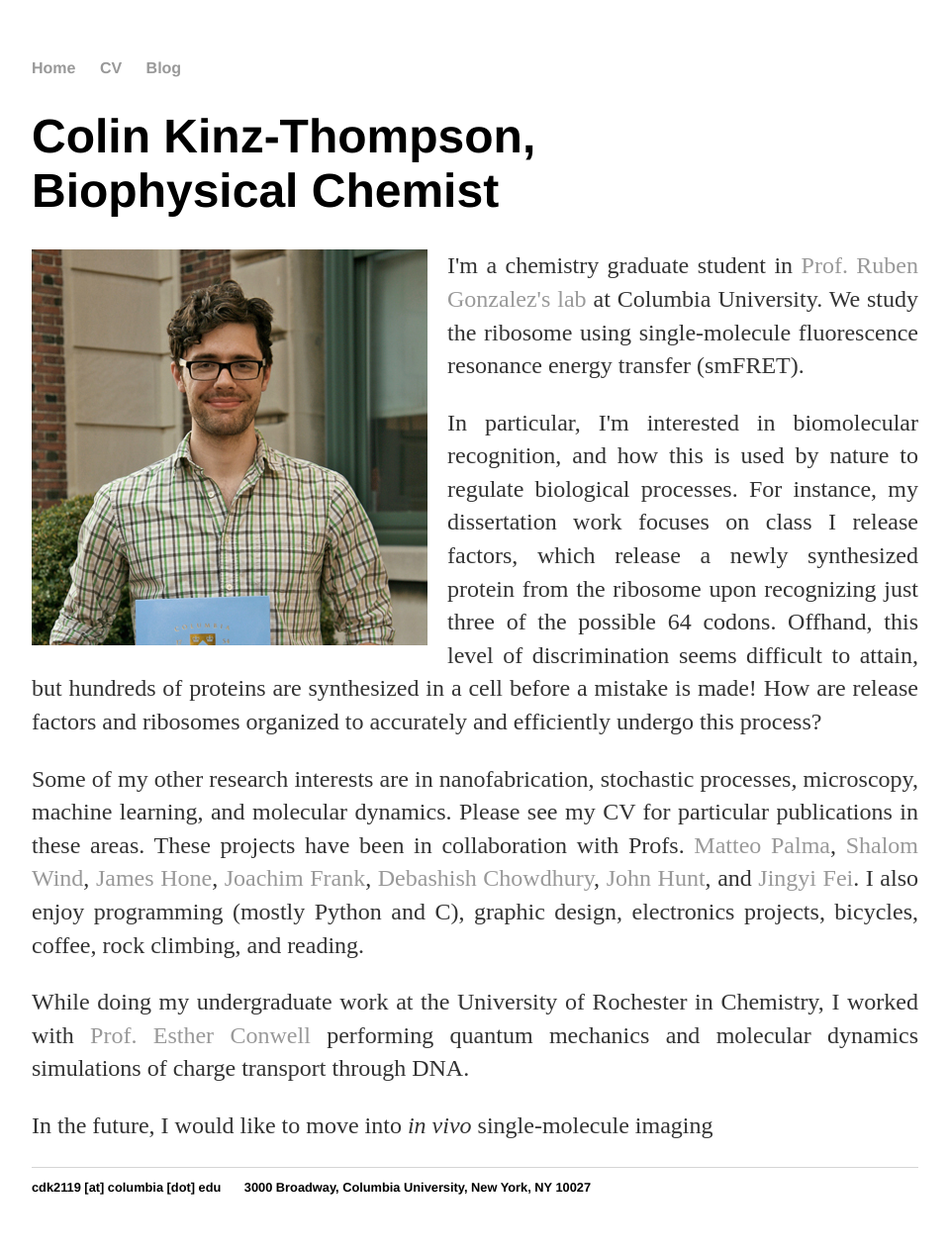
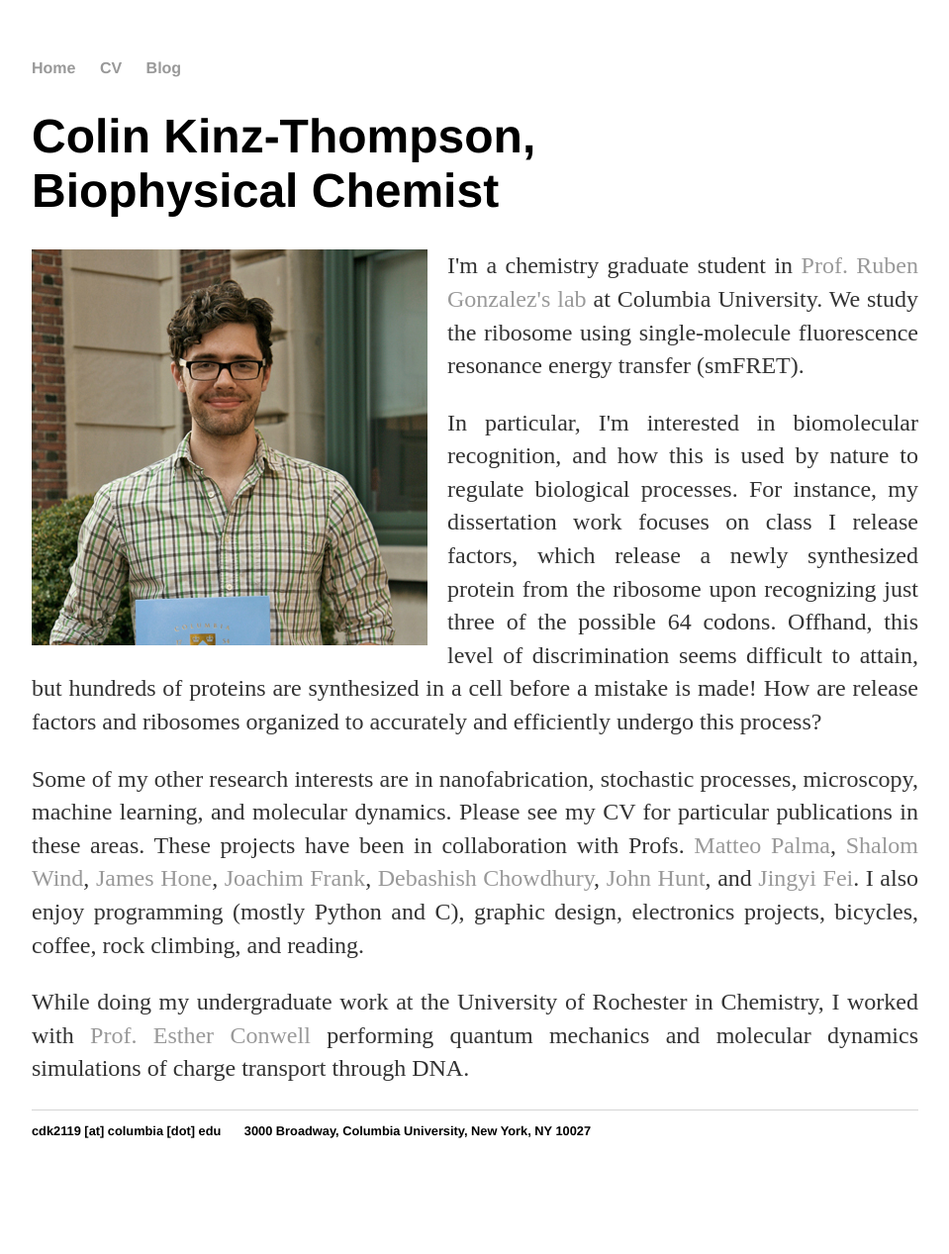
Before and after one commit to ckinzthompson/ckinzthompson.github.io, a Jekyll site: the page built from index.html, in a window 1280 px wide. Shown: the whole page at 99% size, without its empty margins (160-1119 px from the left). Built offline with Jekyll 4.4.1, drawn with Linux system fonts in a browser that asks for light colours; after the commit the page ends 1210 px from its top, so only the background shows below that.

Commit message:
removed future ideas

```diff
--- a/index.html
+++ b/index.html
@@ -24,7 +24,7 @@
  I also enjoy programming (mostly Python and C), graphic design, electronics projects, bicycles, coffee, rock climbing, and reading.
 </p>
 <p>While doing my undergraduate work at the University of Rochester in Chemistry, I worked with <a href='http://www.rochester.edu/newscenter/esther-conwell-pioneering-professor-of-chemistry-dies-at-92/'>Prof. Esther Conwell</a> performing quantum mechanics and molecular dynamics simulations of charge transport through DNA. </p>
-<p> In the future, I would like to move into <i>in vivo</i> single-molecule imaging </p>
+<!-- <p> In the future, I would like to move into <i>in vivo</i> single-molecule imaging </p> -->
 </div>
 
 
```
